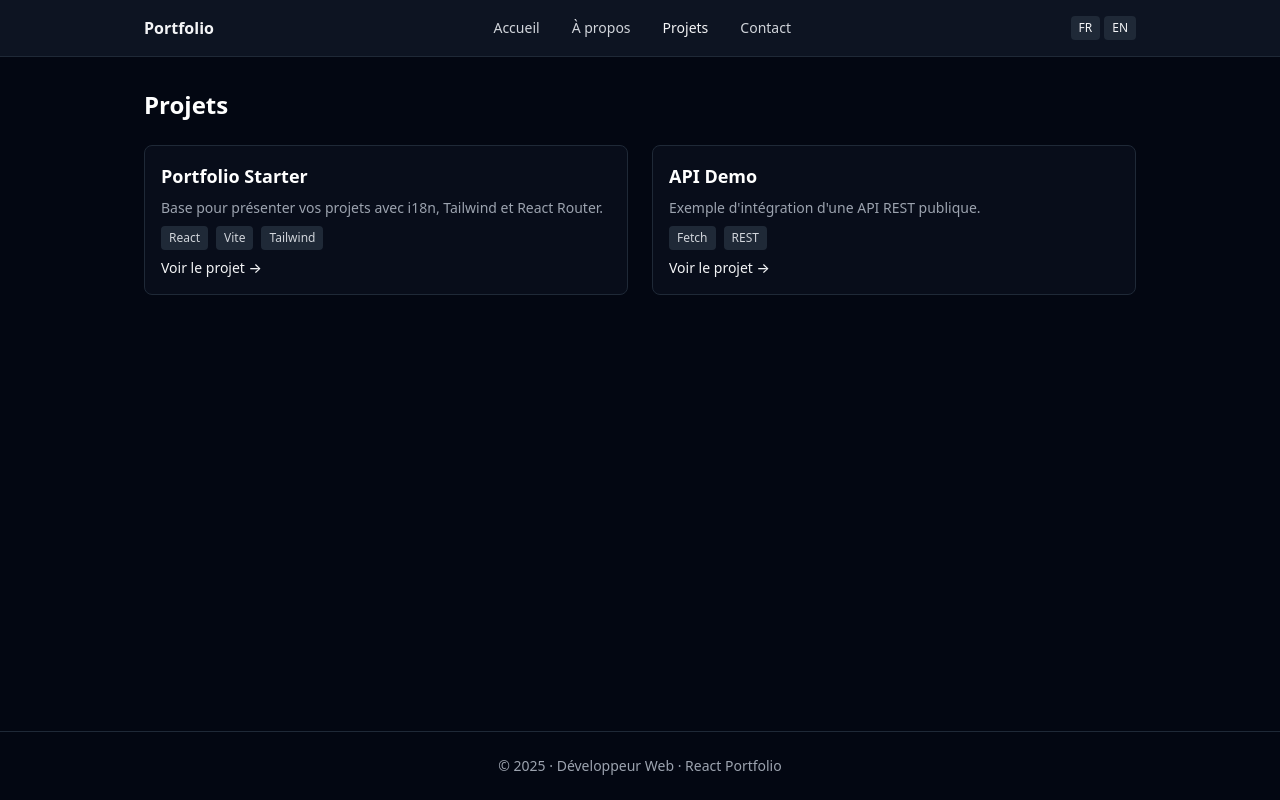
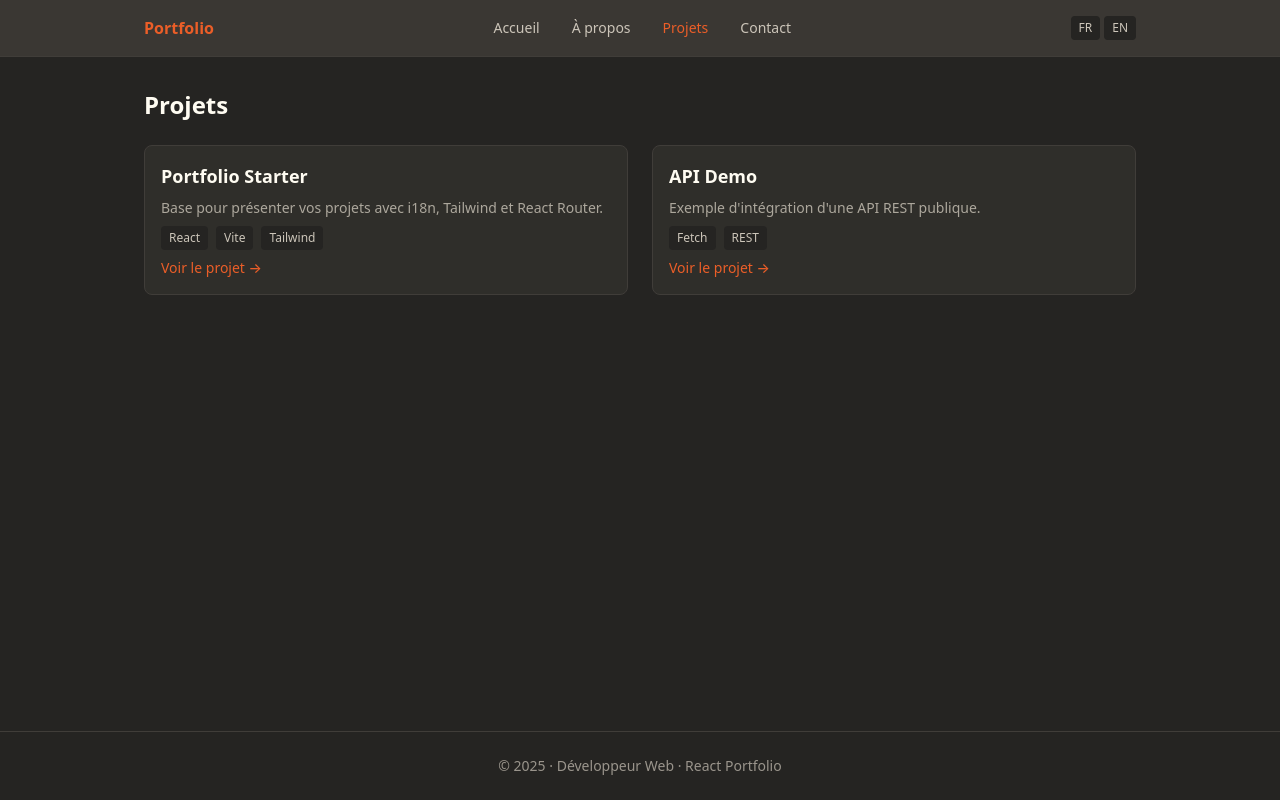
Before and after one commit to ThibaultPouch59200/Portfolio, a React (Vite) app: page /projects in a window 1280 px wide. Built offline with nearby package versions, Linux system fonts and the light colour scheme.

Commit message:
refactor(theme): apply new color scheme across layout and components

```diff
--- a/index.html
+++ b/index.html
@@ -5,7 +5,7 @@
     <meta name="viewport" content="width=device-width, initial-scale=1.0" />
     <title>Portfolio</title>
   </head>
-  <body class="bg-gray-950 text-gray-100">
+  <body class="bg-ink text-beige">
     <div id="root"></div>
     <script type="module" src="/src/main.jsx"></script>
   </body>
--- a/src/components/Footer.jsx
+++ b/src/components/Footer.jsx
@@ -4,7 +4,7 @@ export default function Footer() {
   const year = new Date().getFullYear();
   const { t } = useTranslation();
   return (
-    <footer className="border-t border-gray-800 mt-8 py-6 text-center text-sm text-gray-400">
+  <footer className="border-t border-dark mt-8 py-6 text-center text-sm text-beige/70">
       <p>&copy; {year} · {t('hero.role')} · React Portfolio</p>
     </footer>
   );
--- a/src/components/Navbar.jsx
+++ b/src/components/Navbar.jsx
@@ -2,17 +2,17 @@ import { NavLink } from 'react-router-dom';
 import { useTranslation } from 'react-i18next';
 
 const linkBase = 'px-3 py-2 rounded transition text-sm font-medium';
-const active = 'text-primary-400';
-const inactive = 'text-gray-300 hover:text-white';
+const active = 'text-accent';
+const inactive = 'text-beige hover:text-cream';
 
 export default function Navbar() {
   const { t, i18n } = useTranslation();
   const changeLang = (lng) => i18n.changeLanguage(lng);
 
   return (
-    <header className="bg-gray-900/80 backdrop-blur border-b border-gray-800 sticky top-0 z-20">
+  <header className="bg-dark/80 backdrop-blur border-b border-dark sticky top-0 z-20">
       <nav className="max-w-5xl mx-auto flex items-center justify-between px-4 h-14">
-        <div className="font-bold text-primary-400">Portfolio</div>
+  <div className="font-bold text-accent">Portfolio</div>
         <div className="flex items-center gap-2">
           <NavLink to="/" end className={({ isActive }) => `${linkBase} ${isActive ? active : inactive}`}>{t('nav.home')}</NavLink>
           <NavLink to="/about" className={({ isActive }) => `${linkBase} ${isActive ? active : inactive}`}>{t('nav.about')}</NavLink>
@@ -20,8 +20,8 @@ export default function Navbar() {
           <NavLink to="/contact" className={({ isActive }) => `${linkBase} ${isActive ? active : inactive}`}>{t('nav.contact')}</NavLink>
         </div>
         <div className="flex gap-1 text-xs">
-          <button onClick={() => changeLang('fr')} className="px-2 py-1 rounded bg-gray-800 hover:bg-gray-700">FR</button>
-          <button onClick={() => changeLang('en')} className="px-2 py-1 rounded bg-gray-800 hover:bg-gray-700">EN</button>
+          <button onClick={() => changeLang('fr')} className="px-2 py-1 rounded bg-ink hover:bg-dark text-beige">FR</button>
+          <button onClick={() => changeLang('en')} className="px-2 py-1 rounded bg-ink hover:bg-dark text-beige">EN</button>
         </div>
       </nav>
     </header>
--- a/src/components/ProjectCard.jsx
+++ b/src/components/ProjectCard.jsx
@@ -1,11 +1,11 @@
 export default function ProjectCard({ project }) {
   return (
-    <div className="border border-gray-800 rounded-lg p-4 flex flex-col gap-2 bg-gray-900/40 hover:border-primary-500 transition">
-      <h3 className="text-lg font-semibold text-white">{project.title}</h3>
-      <p className="text-sm text-gray-400 flex-1">{project.description}</p>
+    <div className="border border-dark rounded-lg p-4 flex flex-col gap-2 bg-dark/40 hover:border-accent transition">
+      <h3 className="text-lg font-semibold text-cream">{project.title}</h3>
+      <p className="text-sm text-beige/80 flex-1">{project.description}</p>
       <div className="flex flex-wrap gap-2 text-xs">
         {project.tech.map((t) => (
-          <span key={t} className="px-2 py-1 bg-gray-800 rounded text-gray-300">{t}</span>
+          <span key={t} className="px-2 py-1 bg-ink rounded text-beige">{t}</span>
         ))}
       </div>
       {project.link && (
@@ -13,7 +13,7 @@ export default function ProjectCard({ project }) {
           href={project.link}
           target="_blank"
           rel="noreferrer"
-          className="text-primary-400 hover:text-primary-300 text-sm font-medium"
+          className="text-accent hover:opacity-80 text-sm font-medium"
         >
           Voir le projet →
         </a>
--- a/src/pages/About.jsx
+++ b/src/pages/About.jsx
@@ -4,8 +4,8 @@ export default function About() {
   const { t } = useTranslation();
   return (
     <section className="space-y-4">
-      <h2 className="text-2xl font-semibold text-white">{t('about.title')}</h2>
-      <p className="text-gray-300 leading-relaxed max-w-2xl">{t('about.text')}</p>
+  <h2 className="text-2xl font-semibold text-cream">{t('about.title')}</h2>
+  <p className="text-beige/90 leading-relaxed max-w-2xl">{t('about.text')}</p>
     </section>
   );
 }
--- a/src/pages/Contact.jsx
+++ b/src/pages/Contact.jsx
@@ -4,13 +4,13 @@ export default function Contact() {
   const { t } = useTranslation();
   return (
     <section className="space-y-4">
-      <h2 className="text-2xl font-semibold text-white">{t('contact.title')}</h2>
-      <p className="text-gray-300 max-w-xl">{t('contact.text')}</p>
+  <h2 className="text-2xl font-semibold text-cream">{t('contact.title')}</h2>
+  <p className="text-beige/90 max-w-xl">{t('contact.text')}</p>
       <form className="space-y-3 max-w-md">
-        <input type="text" placeholder="Name" className="w-full bg-gray-800 rounded px-3 py-2 text-sm focus:outline-none focus:ring focus:ring-primary-500" />
-        <input type="email" placeholder="Email" className="w-full bg-gray-800 rounded px-3 py-2 text-sm focus:outline-none focus:ring focus:ring-primary-500" />
-        <textarea placeholder="Message" rows="4" className="w-full bg-gray-800 rounded px-3 py-2 text-sm focus:outline-none focus:ring focus:ring-primary-500" />
-        <button type="button" className="bg-primary-600 hover:bg-primary-500 transition px-4 py-2 rounded text-sm font-medium">Send</button>
+        <input type="text" placeholder="Name" className="w-full bg-ink rounded px-3 py-2 text-sm text-beige placeholder-beige/50 focus:outline-none focus:ring focus:ring-accent/40" />
+        <input type="email" placeholder="Email" className="w-full bg-ink rounded px-3 py-2 text-sm text-beige placeholder-beige/50 focus:outline-none focus:ring focus:ring-accent/40" />
+        <textarea placeholder="Message" rows="4" className="w-full bg-ink rounded px-3 py-2 text-sm text-beige placeholder-beige/50 focus:outline-none focus:ring focus:ring-accent/40" />
+        <button type="button" className="bg-accent hover:brightness-110 transition px-4 py-2 rounded text-sm font-medium text-ink">Send</button>
       </form>
     </section>
   );
--- a/src/pages/Home.jsx
+++ b/src/pages/Home.jsx
@@ -4,10 +4,10 @@ export default function Home() {
   const { t } = useTranslation();
   return (
     <section className="space-y-6">
-      <h1 className="text-3xl sm:text-4xl font-bold text-white">
-        {t('hero.title')} <span className="text-primary-400">Thibault Pouch</span>
+      <h1 className="text-3xl sm:text-4xl font-bold text-cream">
+        {t('hero.title')} <span className="text-accent">Thibault Pouch</span>
       </h1>
-      <p className="text-gray-300 max-w-xl">
+      <p className="text-beige/90 max-w-xl">
         {t('about.text')}
       </p>
     </section>
--- a/src/pages/Projects.jsx
+++ b/src/pages/Projects.jsx
@@ -6,9 +6,9 @@ export default function Projects() {
   const { t } = useTranslation();
   return (
     <section className="space-y-6">
-      <h2 className="text-2xl font-semibold text-white">{t('projects.title')}</h2>
+      <h2 className="text-2xl font-semibold text-cream">{t('projects.title')}</h2>
       {projects.length === 0 && (
-        <p className="text-gray-400 text-sm">{t('projects.empty')}</p>
+        <p className="text-beige/70 text-sm">{t('projects.empty')}</p>
       )}
       <div className="grid gap-6 md:grid-cols-2">
         {projects.map((p) => (
```
